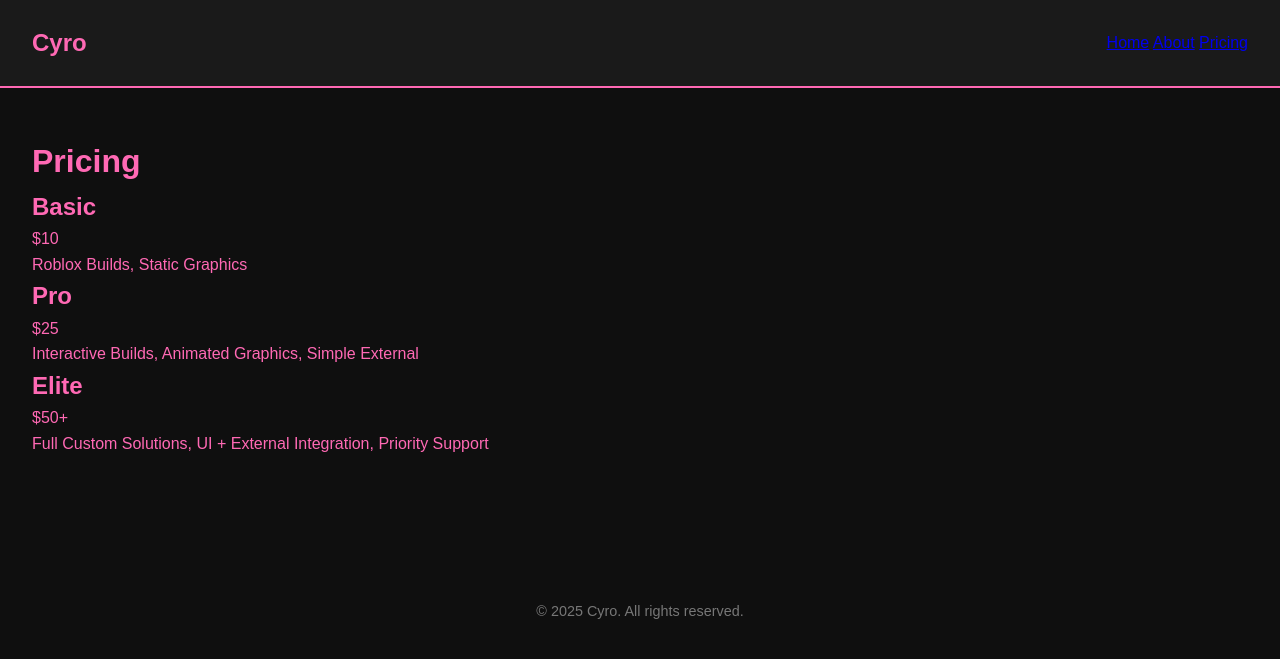
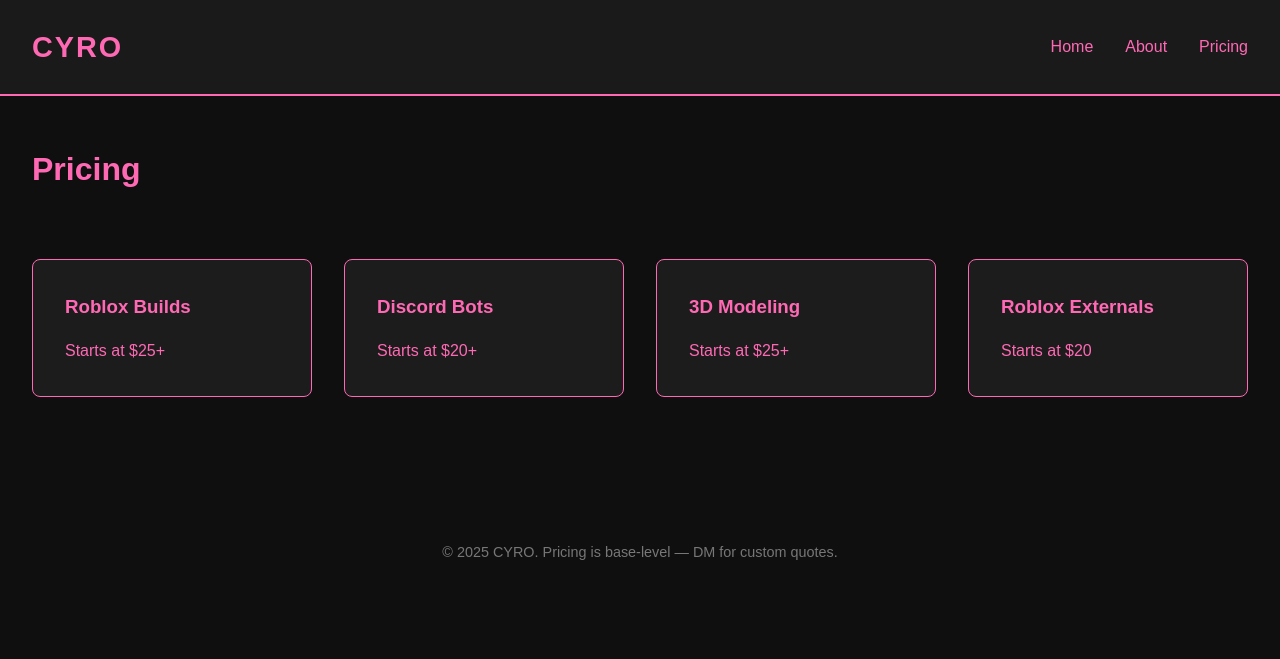
Before and after one commit to cyro-0/cyro---za, a plain HTML site: page pricing.html in a window 1280 px wide. Drawn offline with Linux system fonts and the light colour scheme.

Commit message:
pricing.html

```diff
--- a/pricing.html
+++ b/pricing.html
@@ -1,40 +1,43 @@
 <!DOCTYPE html>
 <html lang="en">
 <head>
-  <meta charset="UTF-8" />
+  <meta charset="UTF-8"/>
   <meta name="viewport" content="width=device-width, initial-scale=1.0"/>
-  <title>Pricing - Cyro</title>
+  <title>Pricing - CYRO</title>
   <link rel="stylesheet" href="style.css"/>
 </head>
 <body>
   <nav>
-    <h2>Cyro</h2>
-    <div>
+    <div class="logo">CYRO</div>
+    <div class="nav-links">
       <a href="index.html">Home</a>
       <a href="about.html">About</a>
       <a href="pricing.html">Pricing</a>
     </div>
   </nav>
+
   <div class="container">
     <h1>Pricing</h1>
-    <div class="pricing-table">
-      <div class="card">
-        <h2>Basic</h2>
-        <p>$10</p>
-        <p>Roblox Builds, Static Graphics</p>
+    <div class="services">
+      <div class="service-card">
+        <h3>Roblox Builds</h3>
+        <p>Starts at $25+</p>
       </div>
-      <div class="card">
-        <h2>Pro</h2>
-        <p>$25</p>
-        <p>Interactive Builds, Animated Graphics, Simple External</p>
+      <div class="service-card">
+        <h3>Discord Bots</h3>
+        <p>Starts at $20+</p>
       </div>
-      <div class="card">
-        <h2>Elite</h2>
-        <p>$50+</p>
-        <p>Full Custom Solutions, UI + External Integration, Priority Support</p>
+      <div class="service-card">
+        <h3>3D Modeling</h3>
+        <p>Starts at $25+</p>
+      </div>
+      <div class="service-card">
+        <h3>Roblox Externals</h3>
+        <p>Starts at $20</p>
       </div>
     </div>
   </div>
-  <div class="footer">© 2025 Cyro. All rights reserved.</div>
+
+  <div class="footer">© 2025 CYRO. Pricing is base-level — DM for custom quotes.</div>
 </body>
 </html>
```
